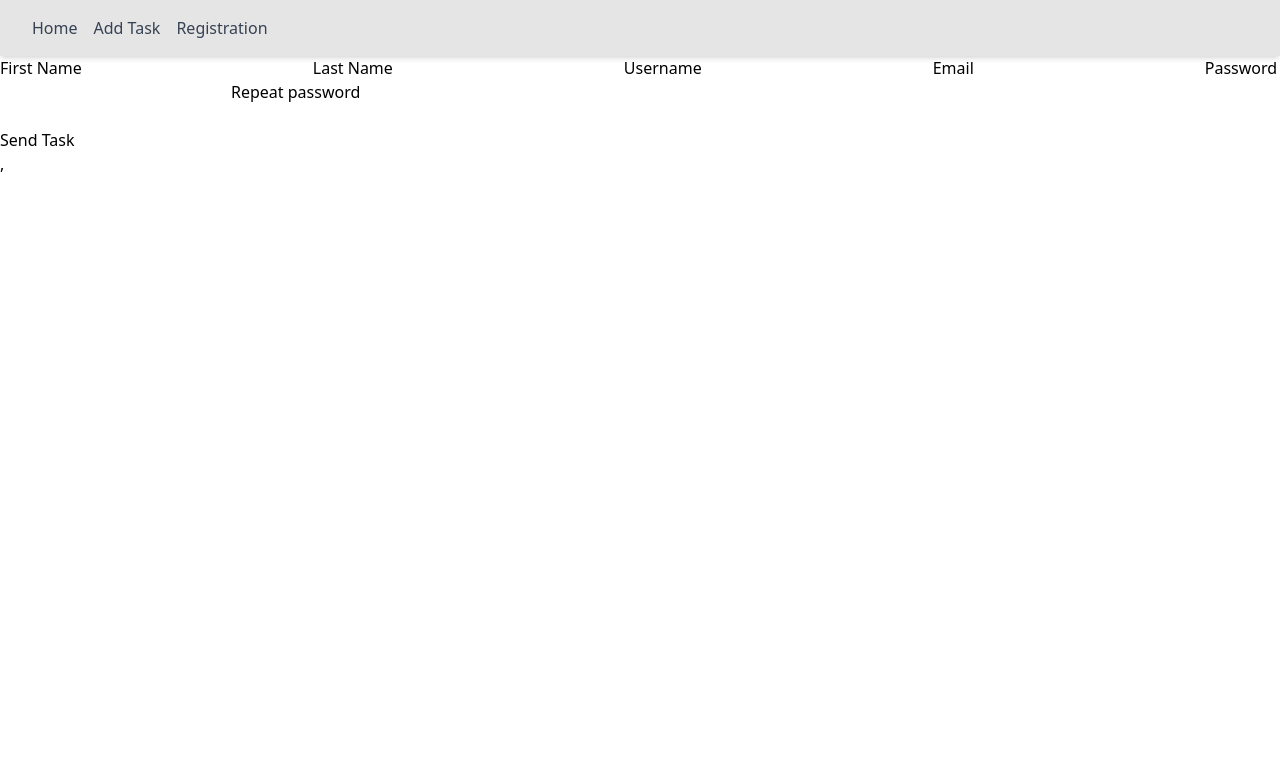
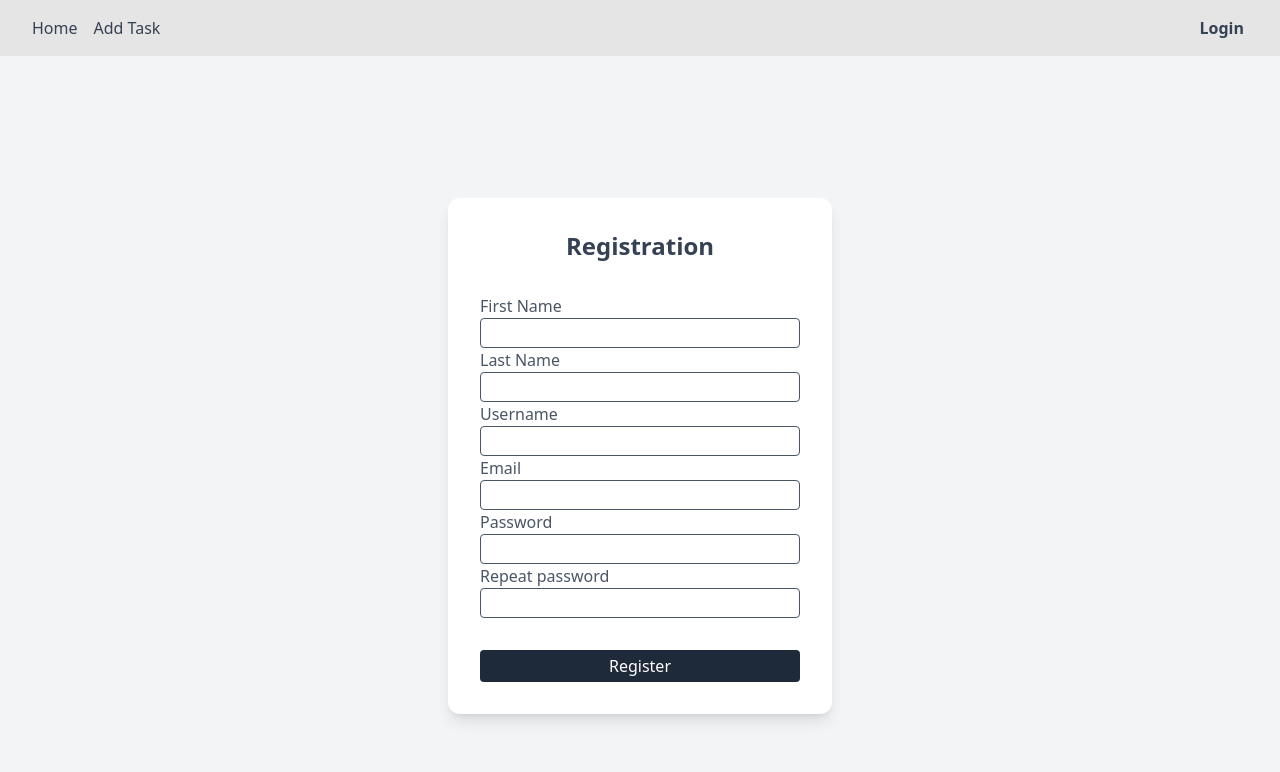
Before and after one commit to ludsrill/note_app, a React (Vite) app in the folder frontend/: page /registration in a window 1280 px wide. Shown: the top 772 px of the page. Built offline with nearby package versions, Linux system fonts and the light colour scheme.

Commit message:
add registration style, login button

```diff
--- a/frontend/src/components/AddForm.tsx
+++ b/frontend/src/components/AddForm.tsx
@@ -39,10 +39,15 @@ export const AddForm = () => {
 
   })
   return <form onSubmit={onSubmit} >
-    <label htmlFor="title">
+    <div className="min-h-screen flex items-center justify-center bg-gray-100">
+      <div className="bg-white p-8 shadow-lg rounded-xl w-96">
+        <h1 className="text-2xl text-gray-700 font-bold text-center mb-8">
+          Add a new task
+        </h1>
+        <label className="block text-gray-600 font-medium" htmlFor="title">
           Task Tittle
         </label>
-    <input type="text" {...register("title", {
+        <input className="w-full px-3 py-0.5 border border-gray-600 rounded-sm focus:outline-none focus:ring-1 focus:ring-gray-500 mb-4" type="text" {...register("title", {
           required: {
             value: true,
             message: "Task title is required"
@@ -50,22 +55,16 @@ export const AddForm = () => {
         })} />
         {errors.tittle && <span>{errors.tittle.message}</span>}
 
-
-    <label htmlFor="task">Task Description</label>
-    <input type="task" {...register("task", {
+        <label className="block text-gray-600 font-medium" htmlFor="task">Task Description</label>
+        <input className="w-full px-3 py-0.5 border border-gray-600 rounded-sm focus:outline-none focus:ring-1 focus:ring-gray-500 mb-4" type="text" {...register("task", {
           required: {
             value: true,
             message: "Task description is required"
           }
         })} />
         {errors.task && <span>{errors.task.message}</span>}
-    <br />
-    <br />
-    <button>Send Task</button>
-
-    <pre>
-      {JSON.stringify(watch(), null, 2)}
-    </pre>
-
+        <button className="mt-2 w-full bg-gray-800 text-white py-1 rounded-sm hover:bg-gray-900 transition">Send Task</button>
+      </div>
+    </div>
   </form >
 }
--- a/frontend/src/components/Navbar.tsx
+++ b/frontend/src/components/Navbar.tsx
@@ -1,14 +1,18 @@
 import { useContext } from "react";
-import { NavLink as Link } from "react-router-dom";
+import { NavLink as Link, useNavigate } from "react-router-dom";
 import { AuthContext } from "../context/Authcontext";
-import { BiExit } from "react-icons/bi";
+import { LuLogOut } from "react-icons/lu";
 
 const NavBar = () => {
   const { username, dispatch } = useContext(AuthContext)
   const path = window.location.href.split("/")
   const isLogin = path ? path.pop() === "login" : false
+  const navigate = useNavigate()
   const handleLogout = () => {
     dispatch({ "type": "LOGOUT" })
+  }
+  const handleLogin = () => {
+    navigate("/login")
   }
 
   return (
@@ -21,18 +25,21 @@ const NavBar = () => {
           <Link to="/add-task" className="text-gray-700 hover:underline">
             Add Task
           </Link>
-          <Link to="/registration" className="text-gray-700 hover:underline">
-            Registration
-          </Link>
         </nav>
-        {username && (
+        {username ? (
           <div className="flex mr-4 items-center">
             <div className="text-md text-gray-700 font-semibold mr-2">
               {username}
             </div>
-            <button onClick={handleLogout}><BiExit /></button>
+            <button onClick={handleLogout}><LuLogOut /></button>
           </div>
-        )}
+        ) : <div className="flex items-center  mr-4">
+          <button className="flex items-center text-md text-gray-700 font-semibold mr-1" onClick={handleLogin}>
+            Login
+          </button>
+
+        </div>
+        }
 
       </div>
     ) : null
--- a/frontend/src/components/Table.tsx
+++ b/frontend/src/components/Table.tsx
@@ -74,7 +74,7 @@ export const Table = ({ columns, data, setItems }) => {
         selectableRows
         onSelectedRowsChange={handleSelection}
         customStyles={customStyles}
-        pagination={data.lenght >= 1 ? true : false}
+        pagination={data.length >= 1 ? true : false}
       />
     </>
 
--- a/frontend/src/pages/add/addTask.tsx
+++ b/frontend/src/pages/add/addTask.tsx
@@ -2,9 +2,6 @@ import { AddForm } from "../../components/AddForm"
 function AddTask() {
   return (
     <>
-      <h1>
-        Add a new task
-      </h1>
       <AddForm />
     </>
   )
--- a/frontend/src/pages/login/login.tsx
+++ b/frontend/src/pages/login/login.tsx
@@ -38,7 +38,7 @@ export default function LoginPage() {
           <form onSubmit={onSubmit} className="space-y-4">
             <div>
               <label htmlFor="username" className="block text-gray-700 font-medium">Username</label>
-              <input className="w-full px-3 py-0.25 border border-gray-700 rounded-sm focus:outline-none focus:ring-1 focus:ring-gray-500" type="text" {...register("username", {
+              <input className="w-full px-3 py-0.5 border border-gray-600 rounded-sm focus:outline-none focus:ring-1 focus:ring-gray-500" type="text" {...register("username", {
                 required: {
                   value: true,
                   message: "Username is required"
@@ -50,7 +50,7 @@ export default function LoginPage() {
               <label className="block text-gray-700 font-medium" htmlFor="password">
                 Password
               </label>
-              <input className="w-full px-3 py-0.25 border border-gray-700 rounded-sm focus:outline-none focus:ring-1 focus:ring-gray-500" type="text" {...register("password", {
+              <input className="w-full px-3 py-0.5 border border-gray-600 rounded-sm focus:outline-none focus:ring-1 focus:ring-gray-500" type="text" {...register("password", {
                 required: {
                   value: true,
                   message: "Password required"
@@ -61,7 +61,9 @@ export default function LoginPage() {
             <button className="mt-2 w-full bg-gray-800 text-white py-1 rounded-sm hover:bg-gray-900 transition">Login</button>
 
           </form>
+          <a href="/registration" className="mt-2 block text-blue-700 text-right underline"> Create an account </a>
         </div>
+
       </div>
     </>
 
--- a/frontend/src/pages/registration/registration.tsx
+++ b/frontend/src/pages/registration/registration.tsx
@@ -25,61 +25,64 @@ export function Registration() {
 
 
   return (
+    <div className="min-h-screen flex items-center justify-center bg-gray-100">
+      <div className="bg-white p-8 shadow-lg rounded-xl w-96">
+        <h1 className="text-2xl text-gray-700 font-bold text-center mb-8">Registration</h1>
         <form onSubmit={onSubmit}>
-      <label htmlFor="first_name">
+          <label className="block text-gray-600 font-medium" htmlFor="task" htmlFor="first_name">
             First Name
           </label>
-      <input type="text" {...register("first_name", {
+          <input className="w-full px-3 py-0.5 border border-gray-600 rounded-sm focus:outline-none focus:ring-1 focus:ring-gray-500" type="text" {...register("first_name", {
             required: {
               value: true,
               message: "First Name is required"
             }
           })} />
 
-      <label htmlFor="last_name">
+          <label className="block text-gray-600 font-medium" htmlFor="task" htmlFor="last_name">
             Last Name
           </label>
-      <input type="text" {...register("last_name", {
+          <input className="w-full px-3 py-0.5 border border-gray-600 rounded-sm focus:outline-none focus:ring-1 focus:ring-gray-500" type="text" {...register("last_name", {
             required: {
               value: true,
               message: "Last Name is required"
             }
           })} />
 
-      <label htmlFor="username">
+          <label className="block text-gray-600 font-medium" htmlFor="task" htmlFor="username">
             Username
           </label>
-      <input type="text" {...register("username", {
+          <input className="w-full px-3 py-0.5 border border-gray-600 rounded-sm focus:outline-none focus:ring-1 focus:ring-gray-500" type="text" {...register("username", {
             required: {
               value: true,
               message: "Username is required"
             }
           })} />
 
-      <label htmlFor="email">
+          <label className="block text-gray-600 font-medium" htmlFor="task" htmlFor="email">
             Email
           </label>
-      <input type="text" {...register("email", {
+          <input className="w-full px-3 py-0.5 border border-gray-600 rounded-sm focus:outline-none focus:ring-1 focus:ring-gray-500" type="text" {...register("email", {
             required: {
               value: true,
               message: "Email is required"
             }
           })} />
 
-      <label htmlFor="password">
+          <label className="block text-gray-600 font-medium" htmlFor="task" htmlFor="password">
             Password
           </label>
-      <input type="text" {...register("password", {
+          <input className="w-full px-3 py-0.5 border border-gray-600 rounded-sm focus:outline-none focus:ring-1 focus:ring-gray-500" type="text" {...register("password", {
             required: {
               value: true,
               message: "Password is required"
             }
           })} />
 
-      <label htmlFor="repeat-password">
+          <label className="block text-gray-600 font-medium" htmlFor="task" htmlFor="repeat-password">
             Repeat password
           </label>
-      <input type="text" {...register("repeat_password", {
+          <input className="w-full px-3 py-0.5 border border-gray-600 rounded-sm focus:outline-none focus:ring-1 focus:ring-gray-500" type="text" {...register("repeat_password", {
             required: {
               value: true,
               message: "Repeat the password"
@@ -88,10 +91,12 @@ export function Registration() {
 
           <br />
           <br />
-      <button>Send Task</button>
+          <button className="mt-2 w-full bg-gray-800 text-white py-1 rounded-sm hover:bg-gray-900 transition">Register</button>
 
 
         </form>
+      </div>
+    </div>
   )
 
 
```
Also changed, not shown: 1 other file (tests, documents, lock files or other folders). Lines whose indentation alone changed are shown as unchanged.
